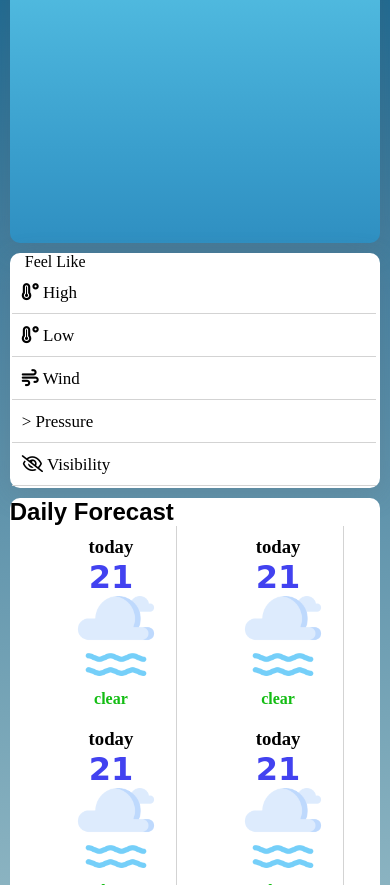
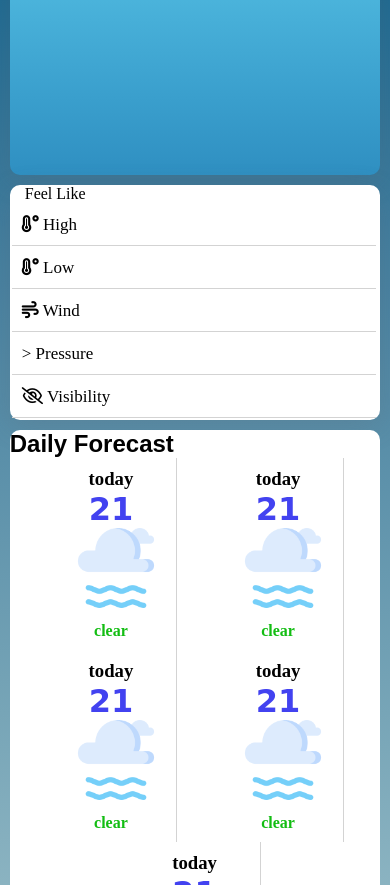
Before and after one commit to mrraghav9211/myProjects, a plain HTML site: page 14-march/index.html in a window 390 px wide. Shown: the part 215-1100 px from the top of the page. Drawn offline with Linux system fonts and the light colour scheme.

Commit message:
Update style.css

```diff
--- a/14-march/style.css
+++ b/14-march/style.css
@@ -160,7 +160,7 @@ h2{
     }
     .card{
     width: 80%;
-    height: 45vh;
+    height: 42vh;
     }
     .daily{
         width: 80%;
@@ -175,7 +175,7 @@ h2{
 @media(max-width:550px) {
     .card{
     width: 95%;
-    height: 45vh;
+    height: 37vh;
     }
     .daily{
         width: 95%;
```
